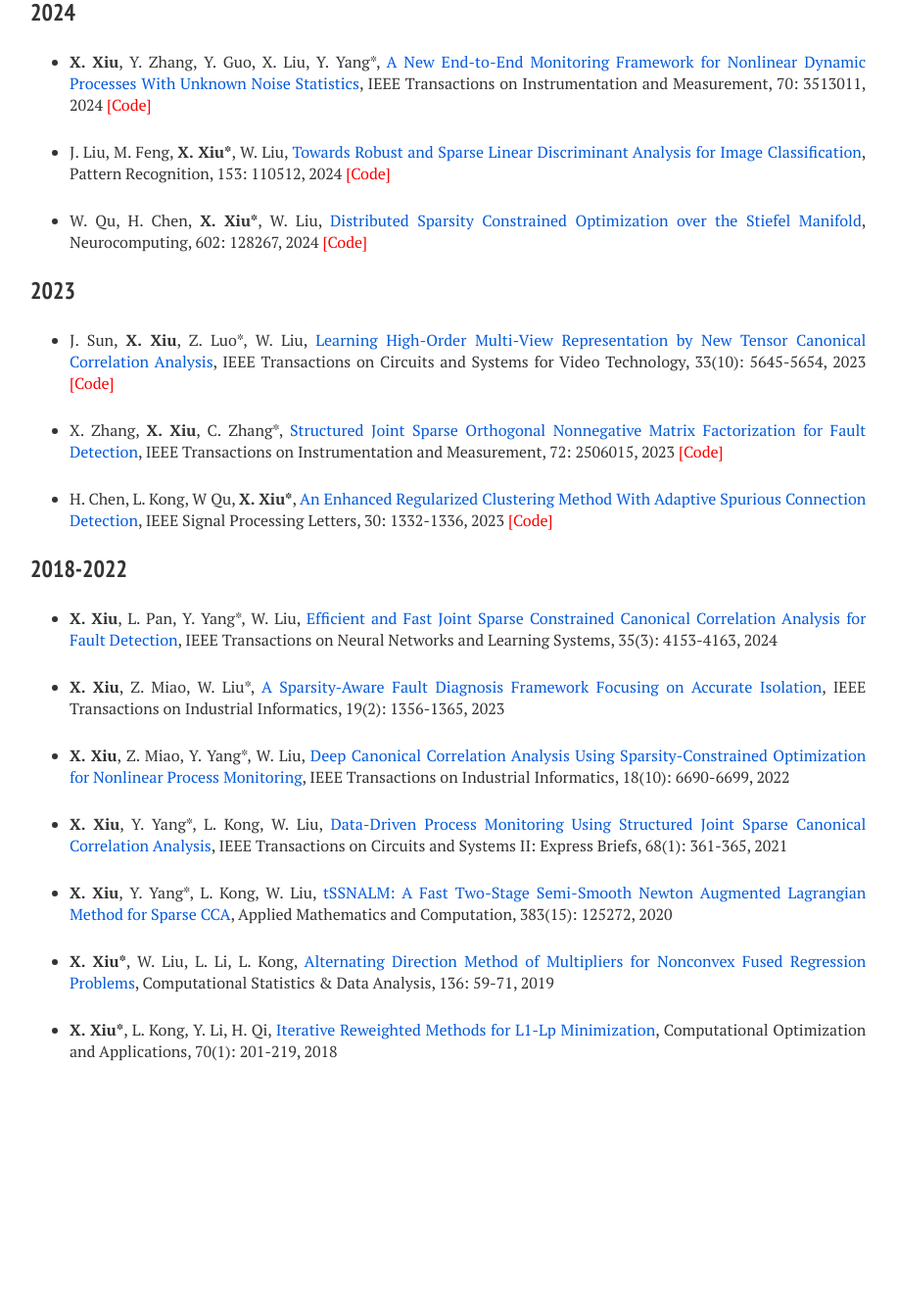
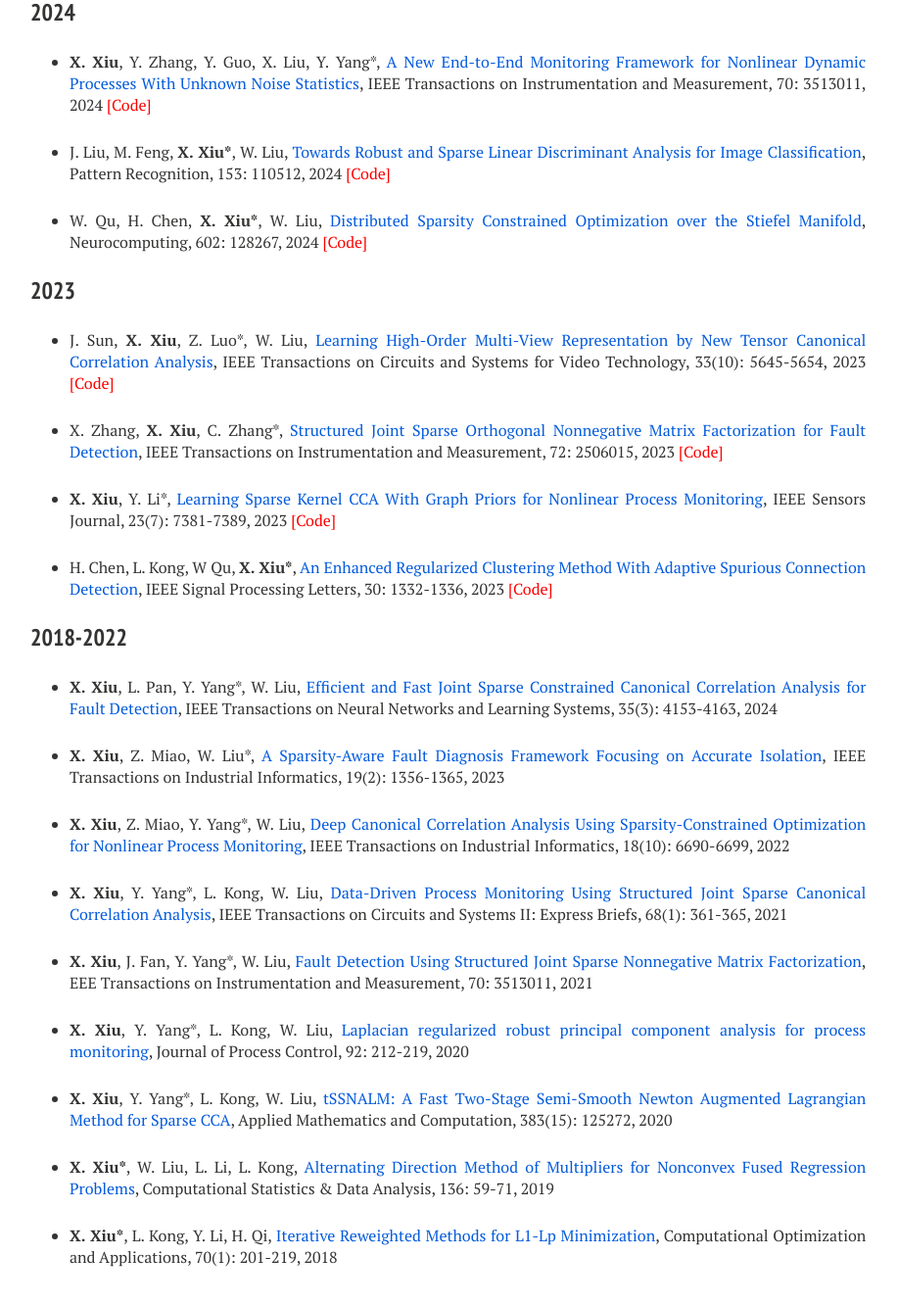
Before and after one commit to xianchaoxiu/xianchaoxiu.github.io, a Jekyll site: the page built from publications/index.md, in a window 1280 px wide and 1400 px high, scrolled down 478 px. Shown: the top 1332 px of the window at 98% size, without its empty margins (289-1205 px from the left). Built offline with Jekyll 4.4.1, drawn with Linux system fonts in a browser that asks for light colours; nearby versions of some CDN libraries; before the commit the page ends 1668 px from its top, so only the background shows below that.

Commit message:
Update index.md

```diff
--- a/publications/index.md
+++ b/publications/index.md
@@ -36,6 +36,8 @@ share: false
 
 * X. Zhang, <b>X. Xiu</b>, C. Zhang*, <a href="https://ieeexplore.ieee.org/abstract/document/10036023" class="textlink" target="_blank">Structured Joint Sparse Orthogonal Nonnegative Matrix Factorization for Fault Detection</a>, IEEE Transactions on Instrumentation and Measurement, 72: 2506015, 2023  <a href="https://github.com/xianchaoxiu/SJSONMF" class="textlink" target="_blank" style="color: red;">[Code]</a>
 
+* <b>X. Xiu</b>, Y. Li*, <a href="https://ieeexplore.ieee.org/abstract/document/10050438" class="textlink" target="_blank">Learning Sparse Kernel CCA With Graph Priors for Nonlinear Process Monitoring</a>, IEEE Sensors Journal, 23(7): 7381-7389, 2023 <a href="https://github.com/xianchaoxiu/ERC" class="textlink" target="_blank" style="color: red;">[Code]</a>
+
 * H. Chen, L. Kong, W Qu, <b>X. Xiu*</b>, <a href="https://ieeexplore.ieee.org/abstract/document/10252040" class="textlink" target="_blank">An Enhanced Regularized Clustering Method With Adaptive Spurious Connection Detection</a>, IEEE Signal Processing Letters, 30: 1332-1336, 2023 <a href="https://github.com/xianchaoxiu/ERC" class="textlink" target="_blank" style="color: red;">[Code]</a>
 
 
@@ -50,6 +52,10 @@ share: false
 
 * <b>X. Xiu</b>, Y. Yang*, L. Kong, W. Liu, <a href="https://ieeexplore.ieee.org/abstract/document/9068308/" class="textlink" target="_blank">Data-Driven Process Monitoring Using Structured Joint Sparse Canonical Correlation Analysis</a>, IEEE Transactions on Circuits and Systems II: Express Briefs, 68(1): 361-365, 2021
 
+* <b>X. Xiu</b>, J. Fan, Y. Yang*, W. Liu, <a href="https://ieeexplore.ieee.org/abstract/document/9381237" class="textlink" target="_blank">Fault Detection Using Structured Joint Sparse Nonnegative Matrix Factorization</a>, EEE Transactions on Instrumentation and Measurement, 70: 3513011, 2021
+
+* <b>X. Xiu</b>, Y. Yang*, L. Kong, W. Liu, <a href="https://doi.org/10.1016/j.jprocont.2020.06.011" class="textlink" target="_blank">Laplacian regularized robust principal component analysis for process monitoring</a>, Journal of Process Control, 92: 212-219, 2020
+
 * <b>X. Xiu</b>, Y. Yang*, L. Kong, W. Liu, <a href="https://doi.org/10.1016/j.amc.2020.125272" class="textlink" target="_blank">tSSNALM: A Fast Two-Stage Semi-Smooth Newton Augmented Lagrangian Method for Sparse CCA</a>, Applied Mathematics and Computation, 383(15): 125272, 2020
 
 * <b>X. Xiu*</b>, W. Liu, L. Li, L. Kong, <a href="https://doi.org/10.1016/j.csda.2019.01.002" class="textlink" target="_blank">Alternating Direction Method of Multipliers for Nonconvex Fused Regression Problems</a>, Computational Statistics & Data Analysis, 136: 59-71, 2019
```
